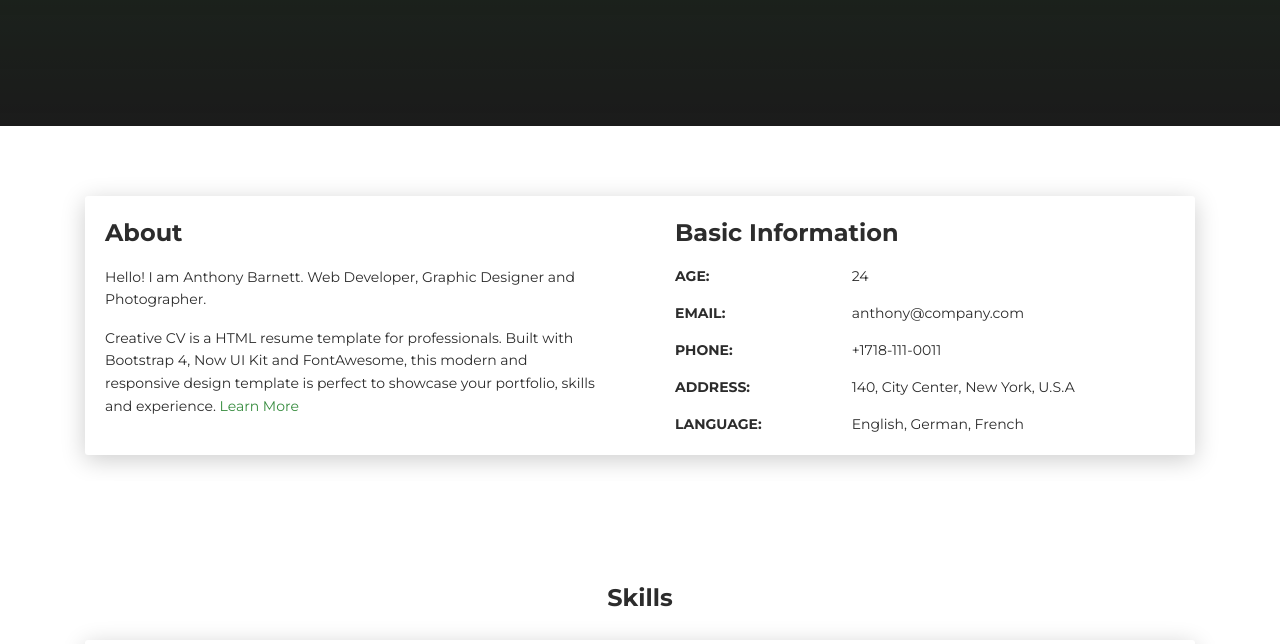
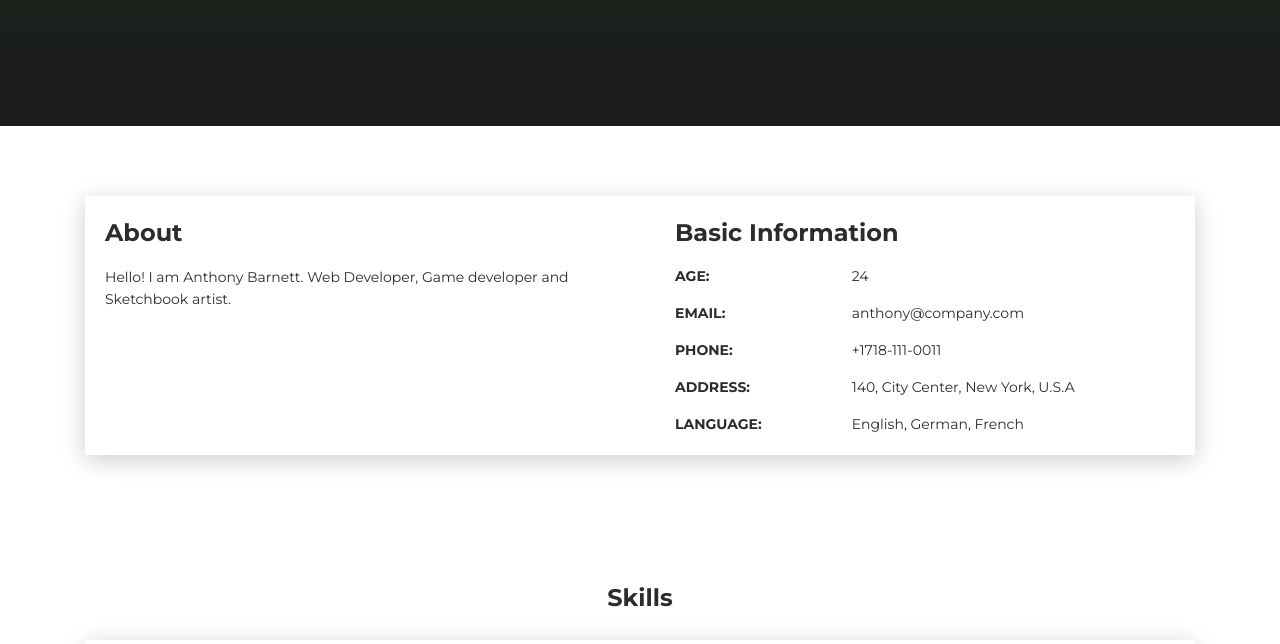
Before and after one commit to pouria-007/index, a plain HTML site: page index.html in a window 1280 px wide. Shown: the part 424-1068 px from the top of the page. Drawn offline with Linux system fonts and the light colour scheme.

Commit message:
Update index.html

```diff
--- a/index.html
+++ b/index.html
@@ -61,8 +61,8 @@
         <div class="col-lg-6 col-md-12">
           <div class="card-body">
             <div class="h4 mt-0 title">About</div>
-            <p>Hello! I am Anthony Barnett. Web Developer, Graphic Designer and Photographer.</p>
-            <p>Creative CV is a HTML resume template for professionals. Built with Bootstrap 4, Now UI Kit and FontAwesome, this modern and responsive design template is perfect to showcase your portfolio, skills and experience. <a href="https://templateflip.com/templates/creative-cv/" target="_blank">Learn More</a></p>
+            <p>Hello! I am Anthony Barnett. Web Developer, Game developer and Sketchbook artist.</p>
+            <!-- p>Creative CV is a HTML resume template for professionals. Built with Bootstrap 4, Now UI Kit and FontAwesome, this modern and responsive design template is perfect to showcase your portfolio, skills and experience. <a href="https://templateflip.com/templates/creative-cv/" target="_blank">Learn More</a></p -->
           </div>
         </div>
         <div class="col-lg-6 col-md-12">
```
